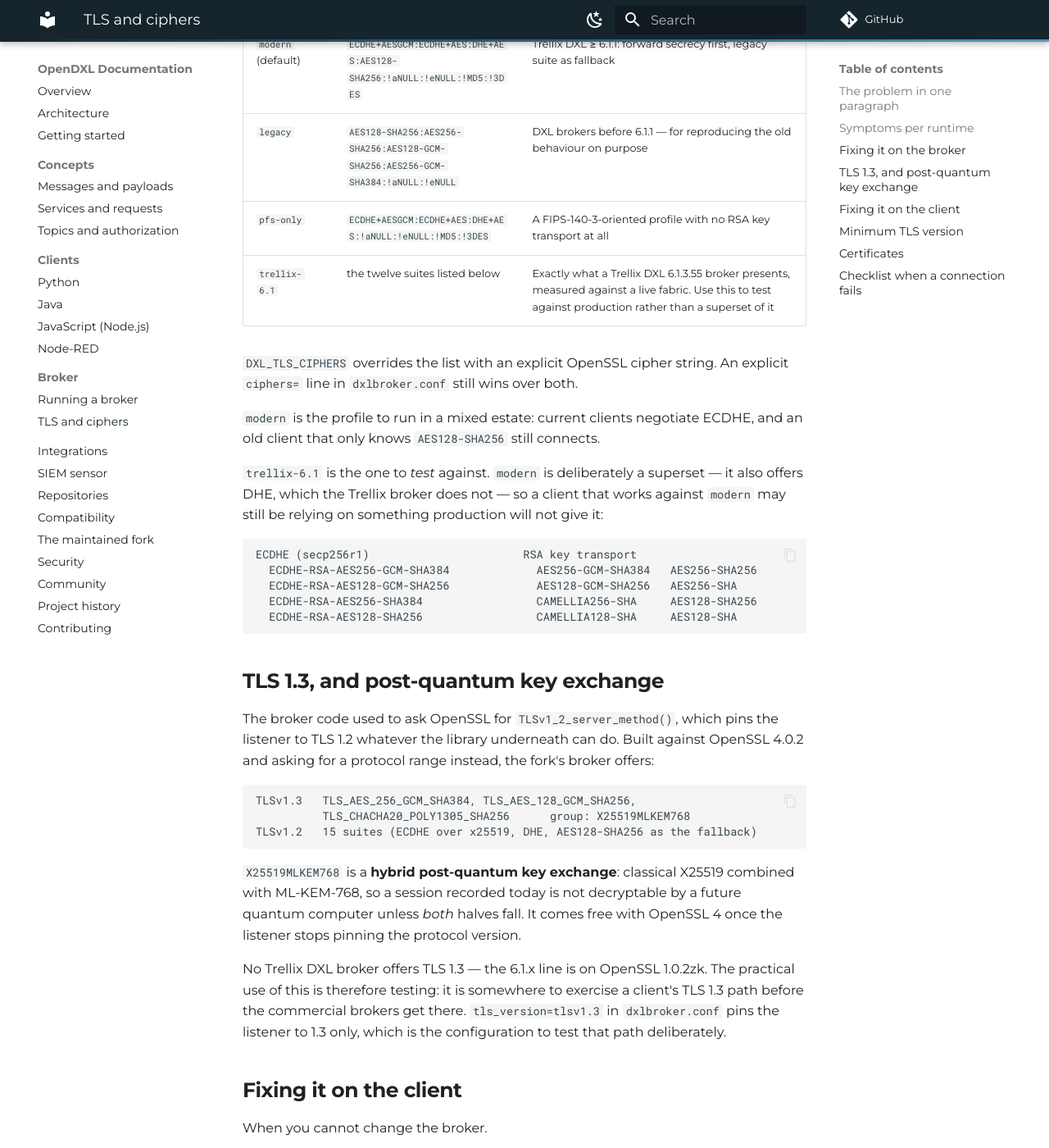
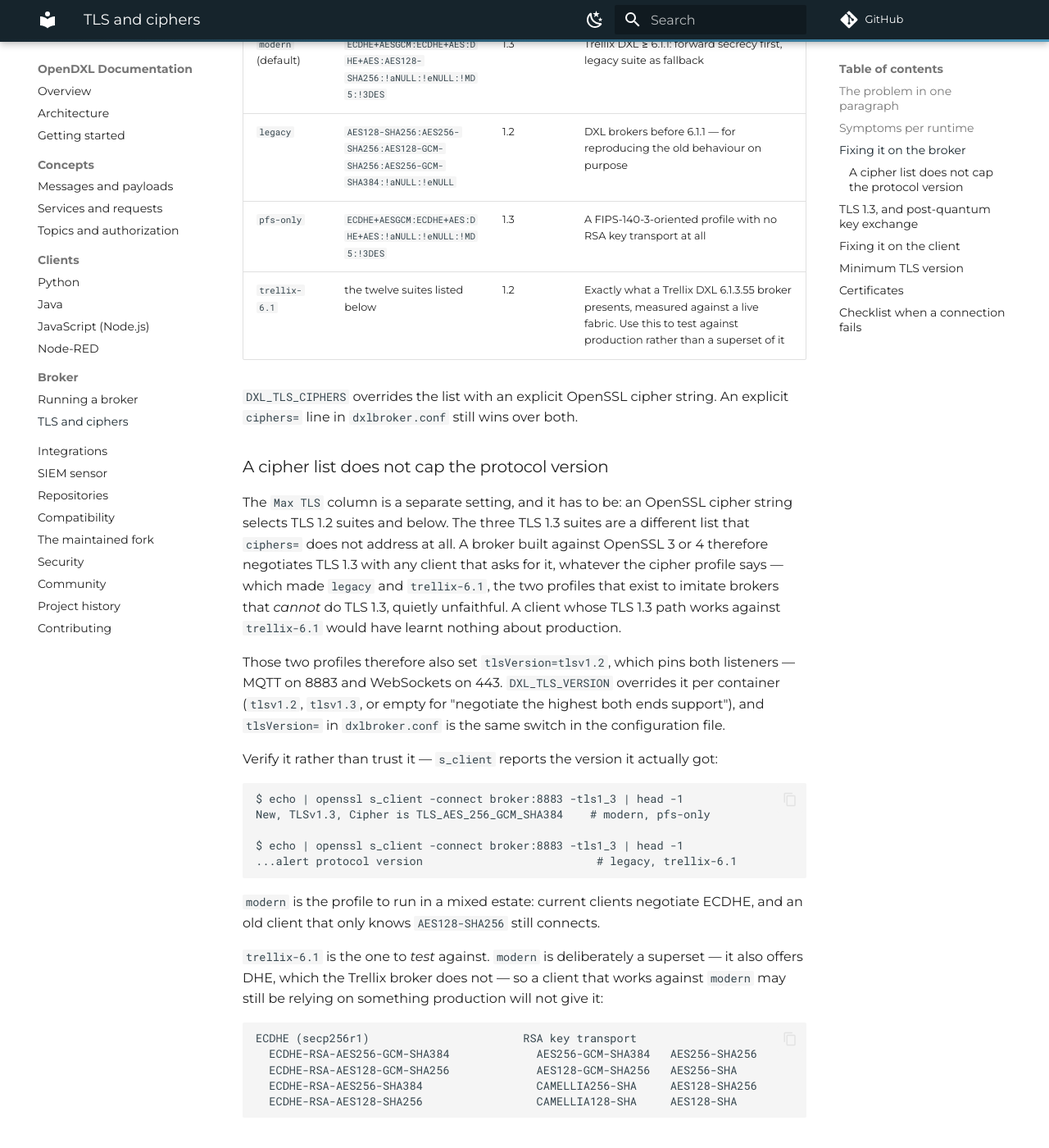
Before and after one commit to JMuellerTX/opendxl-docs, an MkDocs documentation site: the page built from docs/broker/tls.md, in a window 1280 px wide and 1400 px high, scrolled down 1737 px. Shown: the whole window at 82% size. Built offline with MkDocs 1.6.1 and Material for MkDocs 9.7.7, drawn with Linux system fonts in a browser that asks for light colours; comment, search, counter and statistics services are not loaded; some of the changed text lies outside the part shown.

Commit message:
Broker TLS: a cipher list does not cap the protocol version
The mode table now carries a Max TLS column, because the two profiles
that imitate brokers without TLS 1.3 (legacy, trellix-6.1) were offering
it anyway: ciphers= reaches TLS 1.2 and below, the 1.3 suites are a
separate list. Documents tlsVersion / DXL_TLS_VERSION as the switch, and
how to check with s_client rather than believe the table.

Also corrects "three profiles" (there are four) and the claim that
tls_version=tlsv1.3 in dxlbroker.conf pins the listener -- that is the
mosquitto listener syntax, which never reaches the broker's
programmatically built listeners.

Co-Authored-By: Claude Opus 5 <noreply@anthropic.com>

````diff
--- a/docs/broker/tls.md
+++ b/docs/broker/tls.md
@@ -60,17 +60,42 @@ can list ECDHE suites all it wants; the binary cannot negotiate them. Rebuilding
 `WITH_EC` defined — which also means building against OpenSSL 3 on a maintained base image —
 is what actually widens the cipher list.
 
-The [maintained broker fork](../fork.md) exposes three profiles through the environment:
+The [maintained broker fork](../fork.md) exposes four profiles through the environment:
 
-| `DXL_TLS_MODE` | Cipher list | Models |
-|---|---|---|
-| `modern` (default) | `ECDHE+AESGCM:ECDHE+AES:DHE+AES:AES128-SHA256:!aNULL:!eNULL:!MD5:!3DES` | Trellix DXL ≥ 6.1.1: forward secrecy first, legacy suite as fallback |
-| `legacy` | `AES128-SHA256:AES256-SHA256:AES128-GCM-SHA256:AES256-GCM-SHA384:!aNULL:!eNULL` | DXL brokers before 6.1.1 — for reproducing the old behaviour on purpose |
-| `pfs-only` | `ECDHE+AESGCM:ECDHE+AES:DHE+AES:!aNULL:!eNULL:!MD5:!3DES` | A FIPS-140-3-oriented profile with no RSA key transport at all |
-| `trellix-6.1` | the twelve suites listed below | Exactly what a Trellix DXL 6.1.3.55 broker presents, measured against a live fabric. Use this to test against production rather than a superset of it |
+| `DXL_TLS_MODE` | Cipher list | Max TLS | Models |
+|---|---|---|---|
+| `modern` (default) | `ECDHE+AESGCM:ECDHE+AES:DHE+AES:AES128-SHA256:!aNULL:!eNULL:!MD5:!3DES` | 1.3 | Trellix DXL ≥ 6.1.1: forward secrecy first, legacy suite as fallback |
+| `legacy` | `AES128-SHA256:AES256-SHA256:AES128-GCM-SHA256:AES256-GCM-SHA384:!aNULL:!eNULL` | 1.2 | DXL brokers before 6.1.1 — for reproducing the old behaviour on purpose |
+| `pfs-only` | `ECDHE+AESGCM:ECDHE+AES:DHE+AES:!aNULL:!eNULL:!MD5:!3DES` | 1.3 | A FIPS-140-3-oriented profile with no RSA key transport at all |
+| `trellix-6.1` | the twelve suites listed below | 1.2 | Exactly what a Trellix DXL 6.1.3.55 broker presents, measured against a live fabric. Use this to test against production rather than a superset of it |
 
 `DXL_TLS_CIPHERS` overrides the list with an explicit OpenSSL cipher string. An explicit
 `ciphers=` line in `dxlbroker.conf` still wins over both.
+
+### A cipher list does not cap the protocol version
+
+The `Max TLS` column is a separate setting, and it has to be: an OpenSSL cipher string
+selects TLS 1.2 suites and below. The three TLS 1.3 suites are a different list that
+`ciphers=` does not address at all. A broker built against OpenSSL 3 or 4 therefore
+negotiates TLS 1.3 with any client that asks for it, whatever the cipher profile says —
+which made `legacy` and `trellix-6.1`, the two profiles that exist to imitate brokers
+that *cannot* do TLS 1.3, quietly unfaithful. A client whose TLS 1.3 path works against
+`trellix-6.1` would have learnt nothing about production.
+
+Those two profiles therefore also set `tlsVersion=tlsv1.2`, which pins both listeners —
+MQTT on 8883 and WebSockets on 443. `DXL_TLS_VERSION` overrides it per container
+(`tlsv1.2`, `tlsv1.3`, or empty for "negotiate the highest both ends support"), and
+`tlsVersion=` in `dxlbroker.conf` is the same switch in the configuration file.
+
+Verify it rather than trust it — `s_client` reports the version it actually got:
+
+```
+$ echo | openssl s_client -connect broker:8883 -tls1_3 | head -1
+New, TLSv1.3, Cipher is TLS_AES_256_GCM_SHA384    # modern, pfs-only
+
+$ echo | openssl s_client -connect broker:8883 -tls1_3 | head -1
+...alert protocol version                          # legacy, trellix-6.1
+```
 
 `modern` is the profile to run in a mixed estate: current clients negotiate ECDHE, and an old
 client that only knows `AES128-SHA256` still connects.
@@ -106,8 +131,10 @@ version.
 
 No Trellix DXL broker offers TLS 1.3 — the 6.1.x line is on OpenSSL 1.0.2zk. The practical use
 of this is therefore testing: it is somewhere to exercise a client's TLS 1.3 path before the
-commercial brokers get there. `tls_version=tlsv1.3` in `dxlbroker.conf` pins the listener to
-1.3 only, which is the configuration to test that path deliberately.
+commercial brokers get there. `DXL_TLS_VERSION=tlsv1.3` (or `tlsVersion=tlsv1.3` in
+`dxlbroker.conf`) pins the listener to 1.3 only, which is the configuration to test that path
+deliberately. The mirror image is `DXL_TLS_VERSION=tlsv1.2`, which is what the `legacy` and
+`trellix-6.1` profiles set for you.
 
 ## Fixing it on the client
 
````
Also changed, not shown: docs/broker/index.md (+3 -0 lines).
